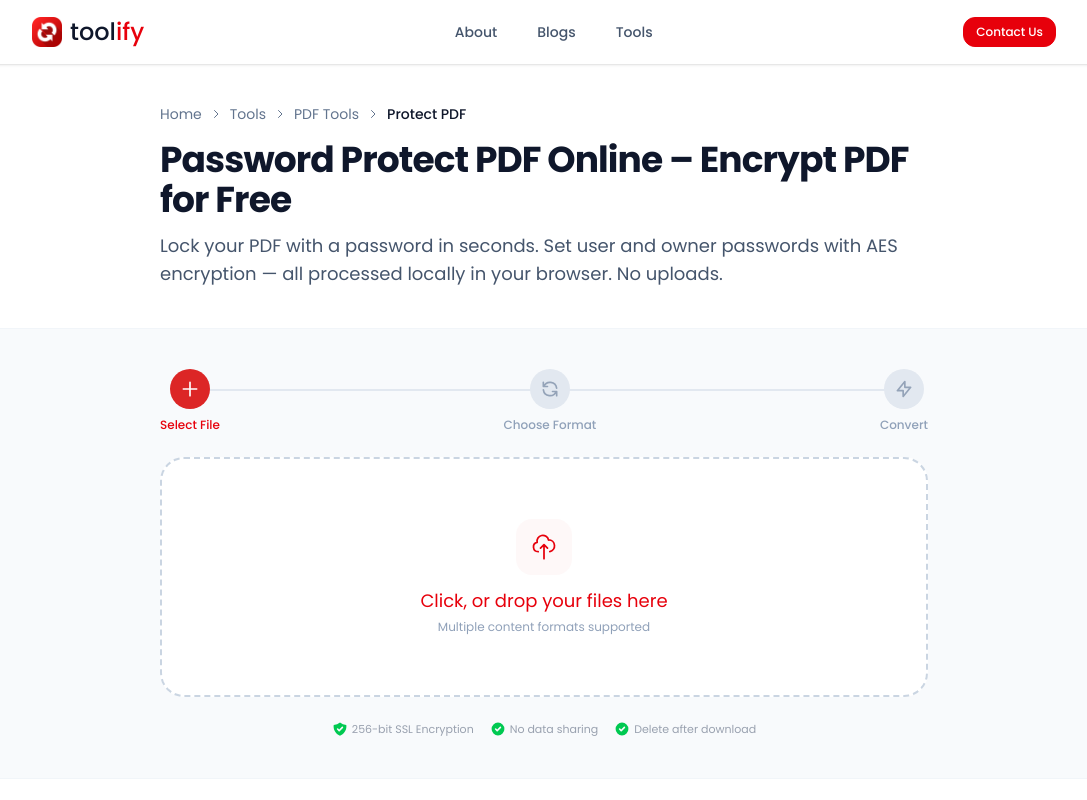
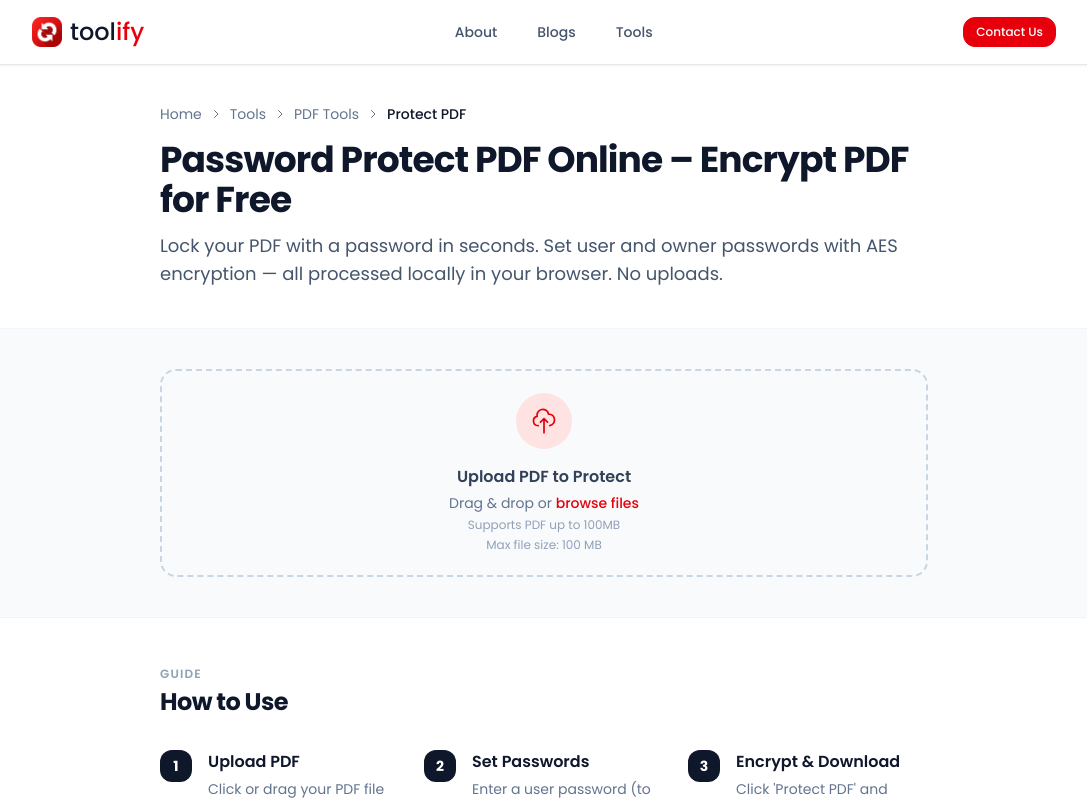
Before and after one commit to mhtrkn/toolify, a Next.js app: page /tools/pdf-tools/protect-pdf in a window 1280 px wide. Shown: the top 800 px of the page, without its empty margins (96-1183 px from the left). Built offline with nearby package versions, Linux system fonts and the light colour scheme.

Commit message:
ui improvements updated

```diff
--- a/src/app/tools/image-tools/image-converter/page.tsx
+++ b/src/app/tools/image-tools/image-converter/page.tsx
@@ -1,6 +1,7 @@
 import type { Metadata } from "next";
 import JsonLd from "@/components/seo/JsonLd";
 import ToolPageLayout from "@/components/tools/ToolPageLayout";
+import GlobalUpload from "@/components/home/GlobalUpload";
 import { buildToolMetadata, SITE_URL } from "@/lib/metadata";
 import {
   buildWebAppSchema,
@@ -8,7 +9,6 @@ import {
   buildFaqSchema,
   buildHowToSchema,
 } from "@/lib/structured-data";
-import ImageFormatConverterClient from "./ImageFormatConverterClient";
 
 export const metadata: Metadata = buildToolMetadata({
   toolName: "Image Converter",
@@ -164,7 +164,7 @@ export default function ImageFormatConverterPage() {
         benefits={BENEFITS}
         faqs={FAQS}
       >
-        <ImageFormatConverterClient />
+        <GlobalUpload />
       </ToolPageLayout>
     </>
   );
--- a/src/app/tools/ocr-tools/ocr-image-to-text/page.tsx
+++ b/src/app/tools/ocr-tools/ocr-image-to-text/page.tsx
@@ -1,7 +1,7 @@
 import type { Metadata } from "next";
 import ToolPageLayout from "@/components/tools/ToolPageLayout";
 import JsonLd from "@/components/seo/JsonLd";
-import GlobalUpload from "@/components/home/GlobalUpload";
+import OcrClient from "./OcrClient";
 import { buildToolMetadata, SITE_URL } from "@/lib/metadata";
 import {
   buildWebAppSchema,
@@ -145,7 +145,7 @@ export default function OcrImageToTextPage() {
         ]}
         faqs={FAQS}
       >
-        <GlobalUpload />
+        <OcrClient />
       </ToolPageLayout>
     </>
   );
--- a/src/app/tools/ocr-tools/ocr-text-editor/page.tsx
+++ b/src/app/tools/ocr-tools/ocr-text-editor/page.tsx
@@ -1,7 +1,7 @@
 import type { Metadata } from "next";
 import ToolPageLayout from "@/components/tools/ToolPageLayout";
 import JsonLd from "@/components/seo/JsonLd";
-import GlobalUpload from "@/components/home/GlobalUpload";
+import OcrTextEditorClient from "./OcrTextEditorClient";
 import { buildToolMetadata, SITE_URL } from "@/lib/metadata";
 import {
   buildWebAppSchema,
@@ -145,7 +145,7 @@ export default function OcrTextEditorPage() {
         ]}
         faqs={FAQS}
       >
-        <GlobalUpload />
+        <OcrTextEditorClient />
       </ToolPageLayout>
     </>
   );
--- a/src/app/tools/pdf-tools/protect-pdf/page.tsx
+++ b/src/app/tools/pdf-tools/protect-pdf/page.tsx
@@ -1,7 +1,7 @@
 import type { Metadata } from "next";
 import ToolPageLayout from "@/components/tools/ToolPageLayout";
 import JsonLd from "@/components/seo/JsonLd";
-import GlobalUpload from "@/components/home/GlobalUpload";
+import ProtectPdfClient from "./ProtectPdfClient";
 import { buildToolMetadata, SITE_URL } from "@/lib/metadata";
 import { buildWebAppSchema, buildBreadcrumbSchema, buildFaqSchema } from "@/lib/structured-data";
 
@@ -99,7 +99,7 @@ export default function ProtectPdfPage() {
         ]}
         faqs={FAQS}
       >
-        <GlobalUpload />
+        <ProtectPdfClient />
       </ToolPageLayout>
     </>
   );
```
